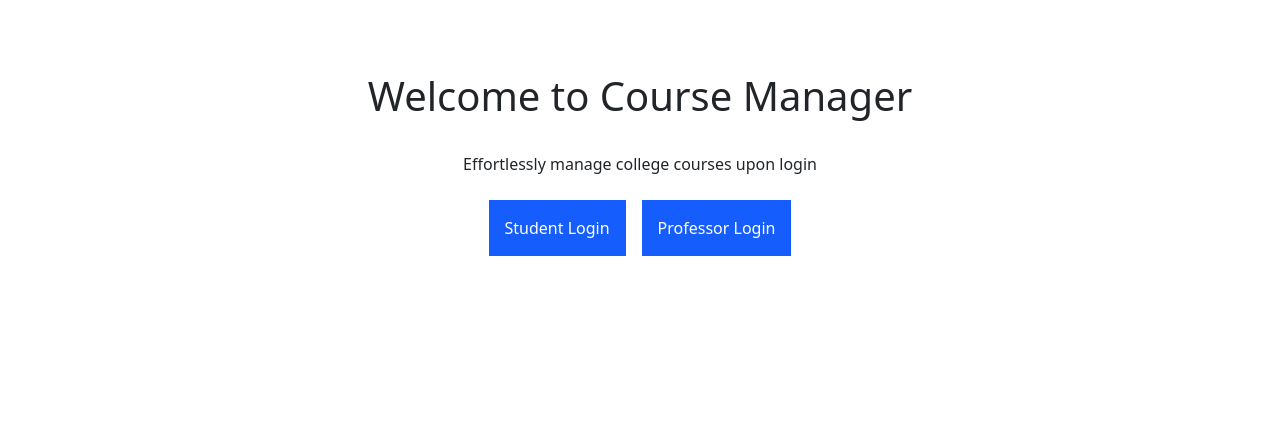
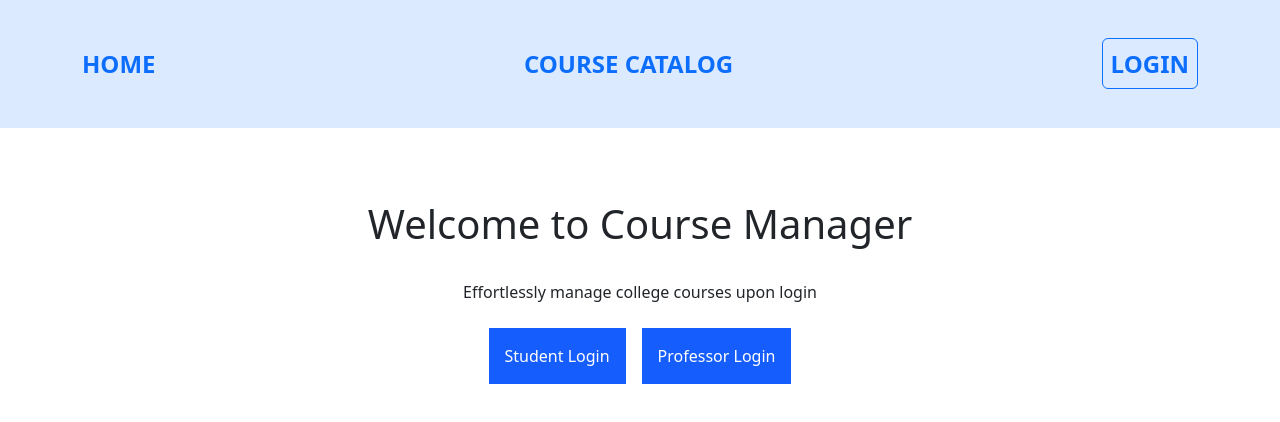
Before and after one commit to Sharper93/SDEV255_FinalProject_Samantha_Madisyn_Nwe, a Next.js app in the folder course-manager/: page / in a window 1280 px wide. Shown: the top 422 px of the page. Built offline with nearby package versions, Linux system fonts and the light colour scheme.

Commit message:
Update to layout.js - NavBar
Added Navbar with Bootstrap and Tailwind CSS. Menu options allow users to revert to the homepage, view the course catalog, and open the login page.

Pages for links are not defined yet.

```diff
--- a/course-manager/src/app/layout.js
+++ b/course-manager/src/app/layout.js
@@ -1,27 +1,66 @@
-import { Geist, Geist_Mono } from "next/font/google";
-import "./globals.css";
+import { Geist, Geist_Mono } from "next/font/google"; // default import
+import "./globals.css";// default import
+import Link from "next/link"; // added link import from next.js for navigation between pages
 
+// default
 const geistSans = Geist({
   variable: "--font-geist-sans",
   subsets: ["latin"],
 });
-
+// default
 const geistMono = Geist_Mono({
   variable: "--font-geist-mono",
   subsets: ["latin"],
 });
-
+// default =
 export const metadata = {
   title: "Create Next App",
   description: "Generated by create next app",
 };
 
+// Navbar function for navigation amoung all pages in application
+function Navbar() {
+  return (
+    // The header element serves as the main container for the navigation bar
+    <header className="bg-blue-100 py-5">
+    {/* The div container ensures that the content is centered and responsive */}
+    <div className="container mx-auto">
+      {/* The nav element provides the structure for the navigation links */}
+      <nav className="flex items-center justify-between">
+
+        {/* First navigation link: Home */}
+        <div className="flex items-center">
+          {/* Link component to navigate to the home page; includes styling for font size, color, and hover effect */}
+          <Link href="/" className="font-bold text-2xl text-gray-700 hover:text-gray-900 text-decoration-none">HOME</Link>
+        </div>
+
+        {/* Second navigation link: Course Catalog */}
+        <div className="flex items-center">
+          {/* Link component to navigate to the courses catalog */}
+          <Link href="/courses" className="font-bold text-2xl text-gray-700 hover:text-gray-900 text-decoration-none">COURSE CATALOG</Link>
+        </div>
+
+        {/* Third navigation link: LOGIN*/}
+        <div>
+          {/* Link component to login to account */}
+          <Link href="/login" className="font-bold text-2xl text-gray-700 hover:text-gray-900 text-decoration-none border border-primary rounded p-2 hover:text-gray-900 hover:bg-white">LOGIN</Link>
+        </div>
+
+
+      </nav>
+
+    </div>
+  </header>
+  );
+}
+// RootLayout function by default
 export default function RootLayout({ children }) {
   return (
     <html lang="en">
       <body
         className={`${geistSans.variable} ${geistMono.variable} antialiased`}
       >
+        <Navbar /> {/* add Navbar component to render on ALL pages */}
         {children}
       </body>
     </html>
```
